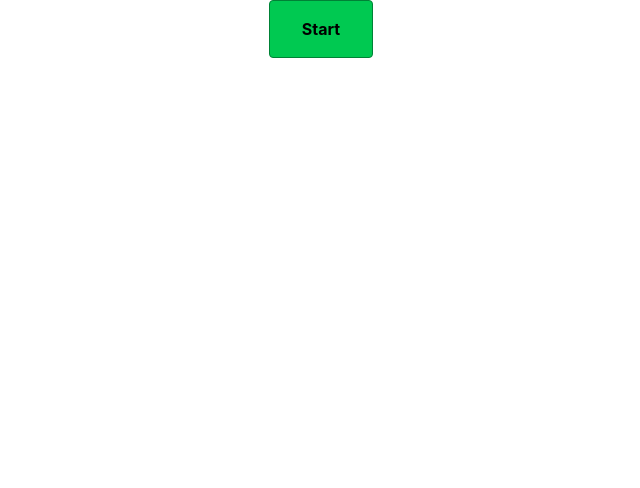
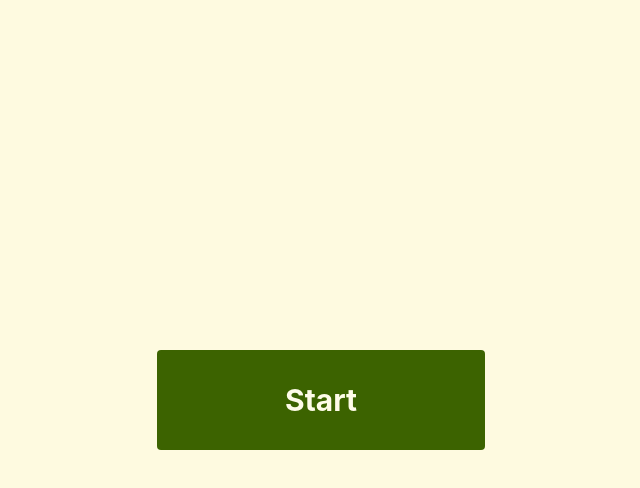
Before and after one commit to nsriv531/Cook-N-Plot, a React (Create React App) app: page / in a window 1280 px wide. Shown: the top 488 px of the page, without its empty margins (319-959 px from the left). Built offline with nearby package versions, Linux system fonts and the light colour scheme.

Commit message:
added colour :)

```diff
--- a/src/components/StartButton.js
+++ b/src/components/StartButton.js
@@ -2,9 +2,9 @@ import { Link } from "react-router-dom";
 
 function StartButton() {
   return (
-    <div className="flex flex-col items-center" >
+    <div className="flex items-center justify-center min-h-screen" >
         <Link to="/Search">
-        <button class="bg-green-500 hover:bg-green-700 text-black font-bold py-4 px-8 border border-green-700 rounded">
+        <button class="bg-lime-800 hover:bg-lime-900 font-bold py-8 px-32 border-lime-1000 text-3xl text-yellow-50 rounded">
         Start
         </button>
         </Link>
--- a/src/index.css
+++ b/src/index.css
@@ -1,4 +1,5 @@
 body {
+  background: #FEFAE0;
   margin: 0;
   font-family: -apple-system, BlinkMacSystemFont, 'Segoe UI', 'Roboto', 'Oxygen',
     'Ubuntu', 'Cantarell', 'Fira Sans', 'Droid Sans', 'Helvetica Neue',
--- a/src/pages/Home.js
+++ b/src/pages/Home.js
@@ -6,8 +6,7 @@ const Home = () => {
   return (
       <>
           <StartButton />
-      </>
-
+     </>
   )
 }
 
--- a/src/pages/search.js
+++ b/src/pages/Search.js
@@ -1,5 +1,5 @@
 import React, { useState, useEffect } from 'react';
-import { BrowserRouter as Router, Routes, Route } from "react-router-dom";
+//import { BrowserRouter as Router, Routes, Route } from "react-router-dom";
 
 
 
@@ -18,7 +18,6 @@ function Search() {
 
     return (
       <>
-
        <div className="Search">
         {windowWidth > 768 ? (
             <h1>Desktop View</h1>
```
Also changed, not shown: src/components/Title.js (added).
